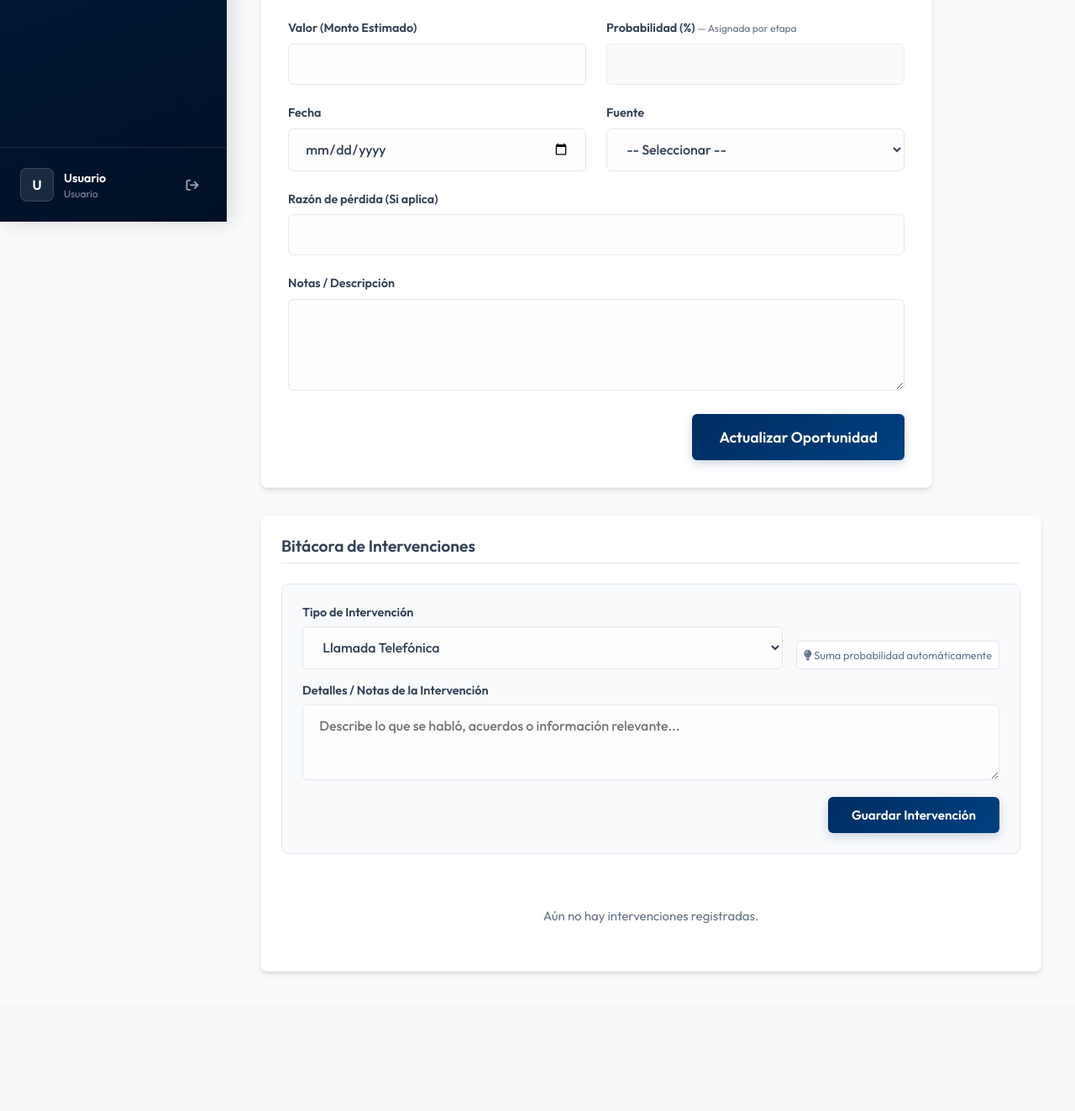
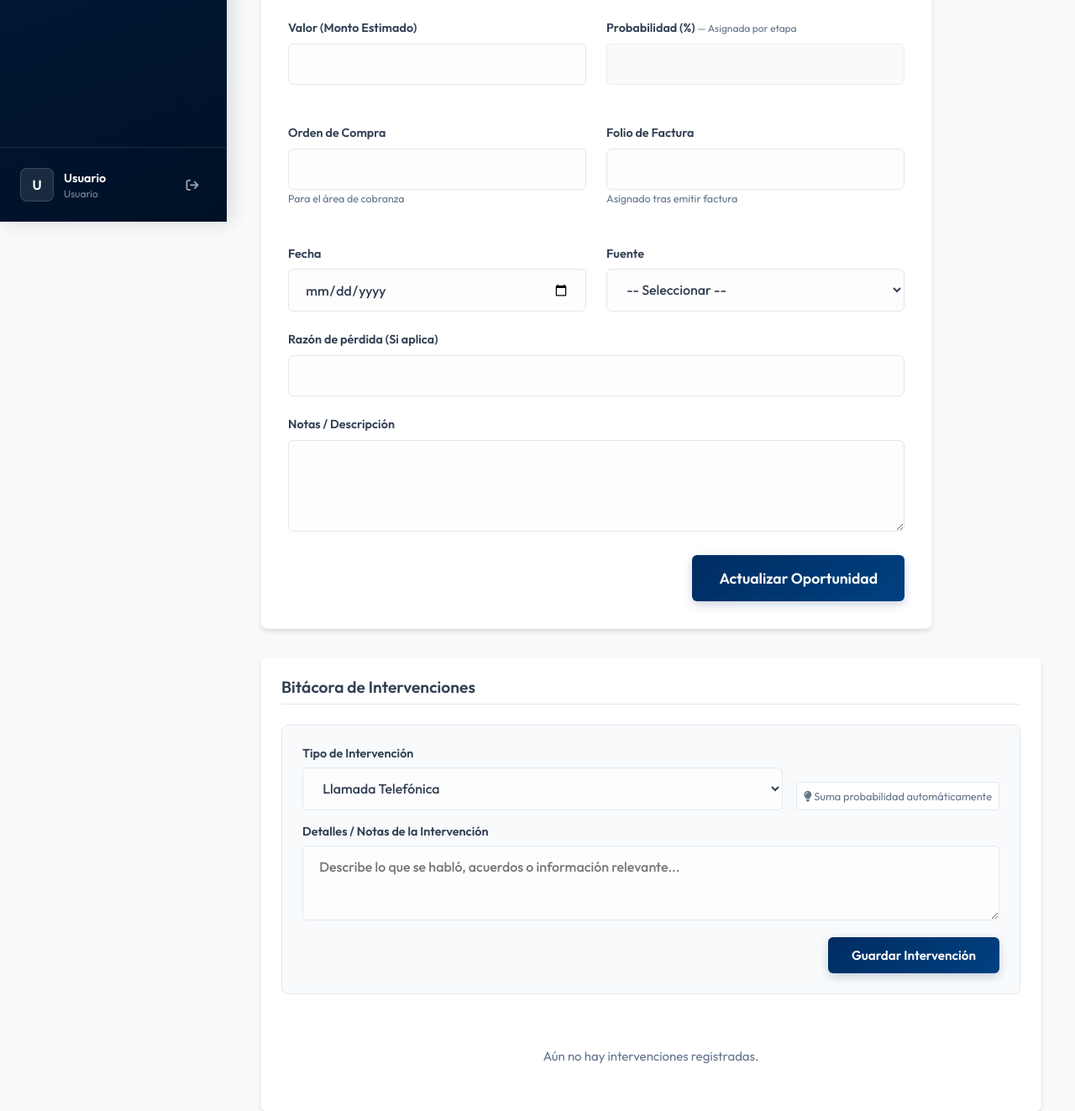
Before and after one commit to BrianGrimaldo/crm, a PHP site: the page made by src/Views/deals/edit.php in a window 1280 px wide. Shown: the part 536-1859 px from the top of the page at 84% size. Before the commit the page ends 1696 px from the top, so only its background shows below. Run offline with PHP 8.4, Linux system fonts and the light colour scheme; the template is opened without the code that fills it, so the values that code supplies are empty.

Commit message:
feat(deals): agregar campos de orden de compra y folio de factura en ui y backend

```diff
--- a/src/Http/Controllers/DealController.php
+++ b/src/Http/Controllers/DealController.php
@@ -99,6 +99,8 @@ class DealController
             'expected_close_date' => !empty($_POST['expected_close_date']) ? $_POST['expected_close_date'] : null,
             'source' => $_POST['source'] ?? null,
             'description' => $_POST['description'] ?? null,
+            'purchase_order' => $_POST['purchase_order'] ?? null,
+            'invoice_folio' => $_POST['invoice_folio'] ?? null,
             'owner_id' => $_SESSION['user_id'] ?? null,
         ];
 
@@ -171,6 +173,8 @@ class DealController
             'expected_close_date' => !empty($_POST['expected_close_date']) ? $_POST['expected_close_date'] : null,
             'source' => $_POST['source'] ?? null,
             'description' => $_POST['description'] ?? null,
+            'purchase_order' => $_POST['purchase_order'] ?? null,
+            'invoice_folio' => $_POST['invoice_folio'] ?? null,
         ];
 
         if (empty($data['name']) || empty($data['stage_id'])) {
--- a/src/Views/deals/edit.php
+++ b/src/Views/deals/edit.php
@@ -80,7 +80,20 @@ require __DIR__ . '/../layouts/header.php';
         }
         </script>
 
-        <div style="display: grid; grid-template-columns: 1fr 1fr; gap: 1.5rem;">
+        <div style="display: grid; grid-template-columns: 1fr 1fr; gap: 1.5rem; margin-top: 1.5rem;">
+            <div class="form-group">
+                <label for="purchase_order">Orden de Compra</label>
+                <input type="text" id="purchase_order" name="purchase_order" class="form-control" value="<?= htmlspecialchars($deal->purchase_order ?? '') ?>">
+                <small style="color: var(--text-muted);">Para el área de cobranza</small>
+            </div>
+            <div class="form-group">
+                <label for="invoice_folio">Folio de Factura</label>
+                <input type="text" id="invoice_folio" name="invoice_folio" class="form-control" value="<?= htmlspecialchars($deal->invoice_folio ?? '') ?>">
+                <small style="color: var(--text-muted);">Asignado tras emitir factura</small>
+            </div>
+        </div>
+
+        <div style="display: grid; grid-template-columns: 1fr 1fr; gap: 1.5rem; margin-top: 1.5rem;">
             <div class="form-group">
                 <label for="expected_close_date">Fecha</label>
                 <input type="date" id="expected_close_date" name="expected_close_date" class="form-control" value="<?= htmlspecialchars((string)$deal->expected_close_date) ?>">
```
Also changed, not shown: src/Views/deals/create.php (+14 -1 lines).
